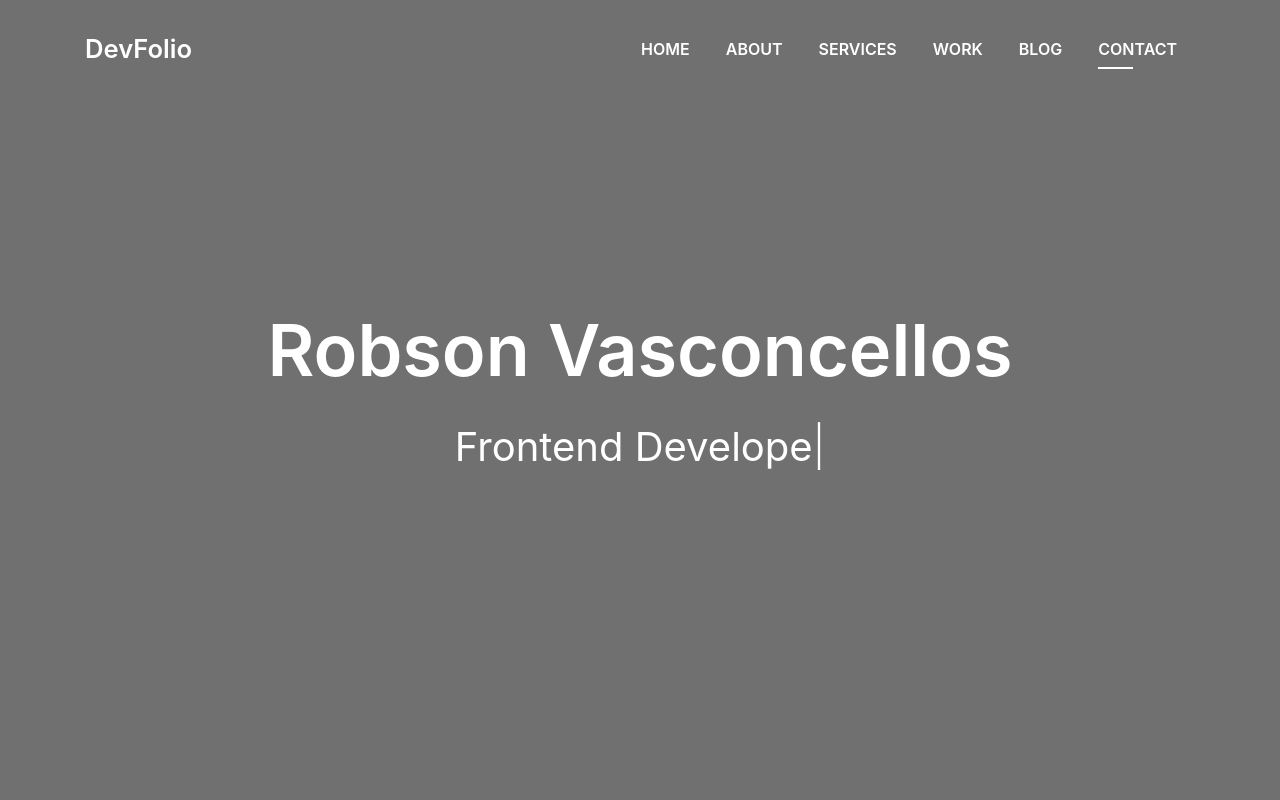
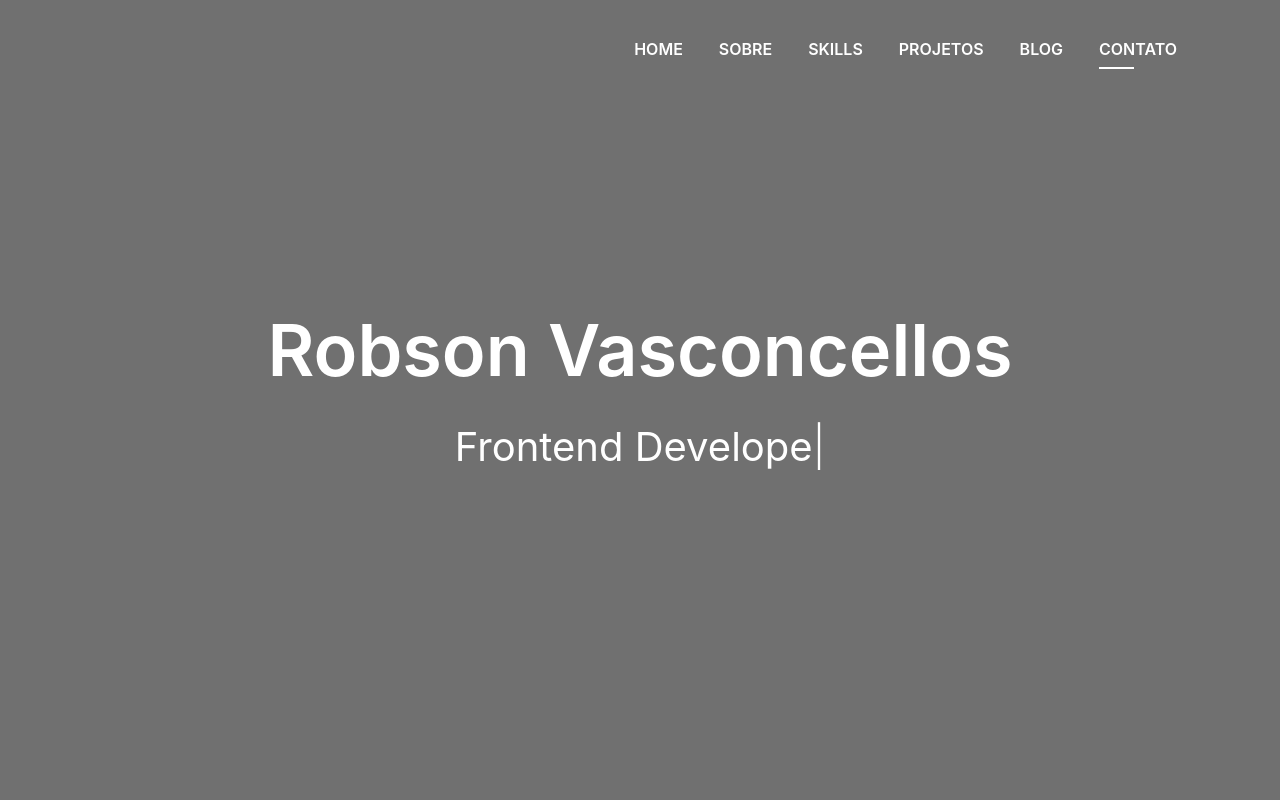
Before and after one commit to RobsonVasconcellos/RobsonVasconcellos, a plain HTML site: page index.html in a window 1280 px wide. Shown: the top 800 px of the page. Drawn offline with Linux system fonts and the light colour scheme; files whose address does not match are found by name.

Commit message:
Home page

```diff
--- a/index.html
+++ b/index.html
@@ -2,14 +2,13 @@
 <html lang="en">
 <head>
   <meta charset="utf-8">
-  <title>DevFolio Bootstrap Template</title>
+  <title>Robson Vasconcellos</title>
   <meta content="width=device-width, initial-scale=1.0" name="viewport">
   <meta content="" name="keywords">
   <meta content="" name="description">
 
   <!-- Favicons -->
   <link href="img/favicon.png" rel="icon">
-  <link href="img/apple-touch-icon.png" rel="apple-touch-icon">
 
   <!-- Bootstrap CSS File -->
   <link href="lib/bootstrap/css/bootstrap.min.css" rel="stylesheet">
@@ -37,7 +36,7 @@
   <!--/ Nav Star /-->
   <nav class="navbar navbar-b navbar-trans navbar-expand-md fixed-top" id="mainNav">
     <div class="container">
-      <a class="navbar-brand js-scroll" href="#page-top">DevFolio</a>
+      <a class="navbar-brand js-scroll" href="#page-top"><img src="" alt=""></a>
       <button class="navbar-toggler collapsed" type="button" data-toggle="collapse" data-target="#navbarDefault"
         aria-controls="navbarDefault" aria-expanded="false" aria-label="Toggle navigation">
         <span></span>
@@ -50,19 +49,19 @@
             <a class="nav-link js-scroll active" href="#home">Home</a>
           </li>
           <li class="nav-item">
-            <a class="nav-link js-scroll" href="#about">About</a>
+            <a class="nav-link js-scroll" href="#about">Sobre</a>
           </li>
           <li class="nav-item">
-            <a class="nav-link js-scroll" href="#service">Services</a>
+            <a class="nav-link js-scroll" href="#service">Skills</a>
           </li>
           <li class="nav-item">
-            <a class="nav-link js-scroll" href="#work">Work</a>
+            <a class="nav-link js-scroll" href="#work">Projetos</a>
           </li>
           <li class="nav-item">
             <a class="nav-link js-scroll" href="#blog">Blog</a>
           </li>
           <li class="nav-item">
-            <a class="nav-link js-scroll" href="#contact">Contact</a>
+            <a class="nav-link js-scroll" href="#contact">Contato</a>
           </li>
         </ul>
       </div>
```
Also changed, not shown: img/favicon.png.
